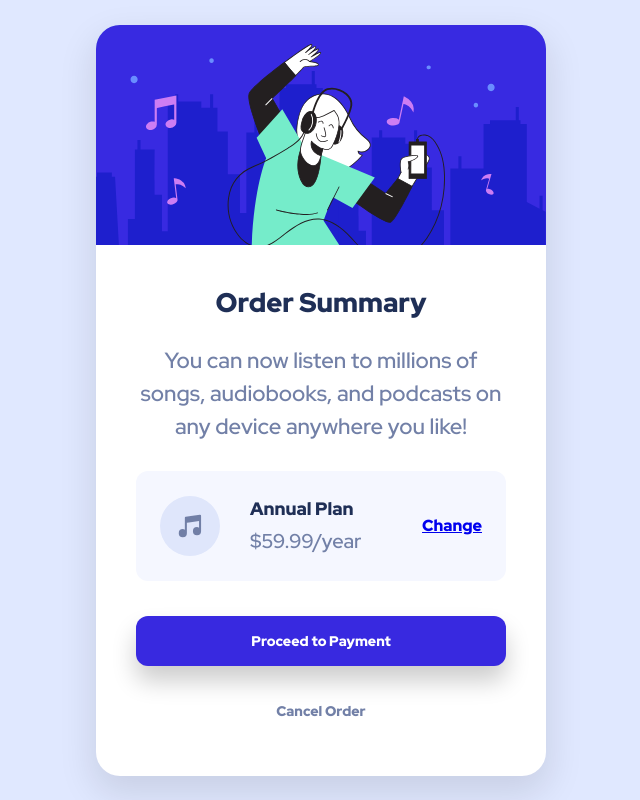
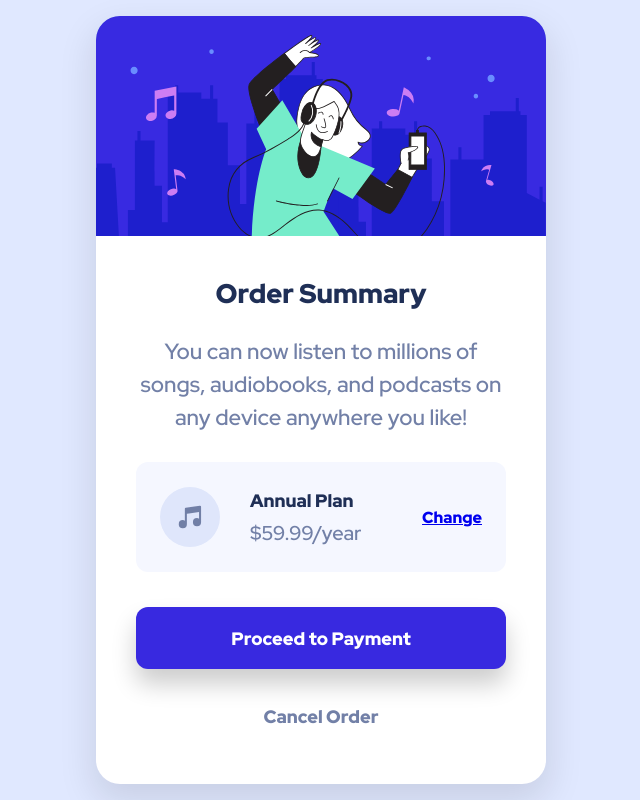
Before and after one commit to bekzodxudaybergenow/-order-summary-card-second, a website: page src/index.html in a window 1280 px wide. Shown: the whole page, without its empty margins (319-959 px from the left). Drawn offline with nearby package versions, Linux system fonts and the light colour scheme; files that its build step writes are made by us from their sources; files whose address does not match are found by name.

Commit message:
add card content btn style

```diff
--- a/src/scss/section/_card.scss
+++ b/src/scss/section/_card.scss
@@ -74,9 +74,9 @@
     align-items: center;
     justify-content: center;
     width: 100%;
-    height: 50px;
+    height: 62px;
     font-weight: 900;
-    font-size: 14px;
+    font-size: 18px;
     text-decoration: none;
     color: var(--White);
     background-color: var(--Bright-blue);
@@ -91,7 +91,7 @@
 }
 .card__content--cancelbtn {
     font-weight: 900;
-    font-size: 14px;
+    font-size: 18px;
     text-decoration: none;
     color: var(--Desaturated-blue);
     transition: color ease-in-out .2s;
```
